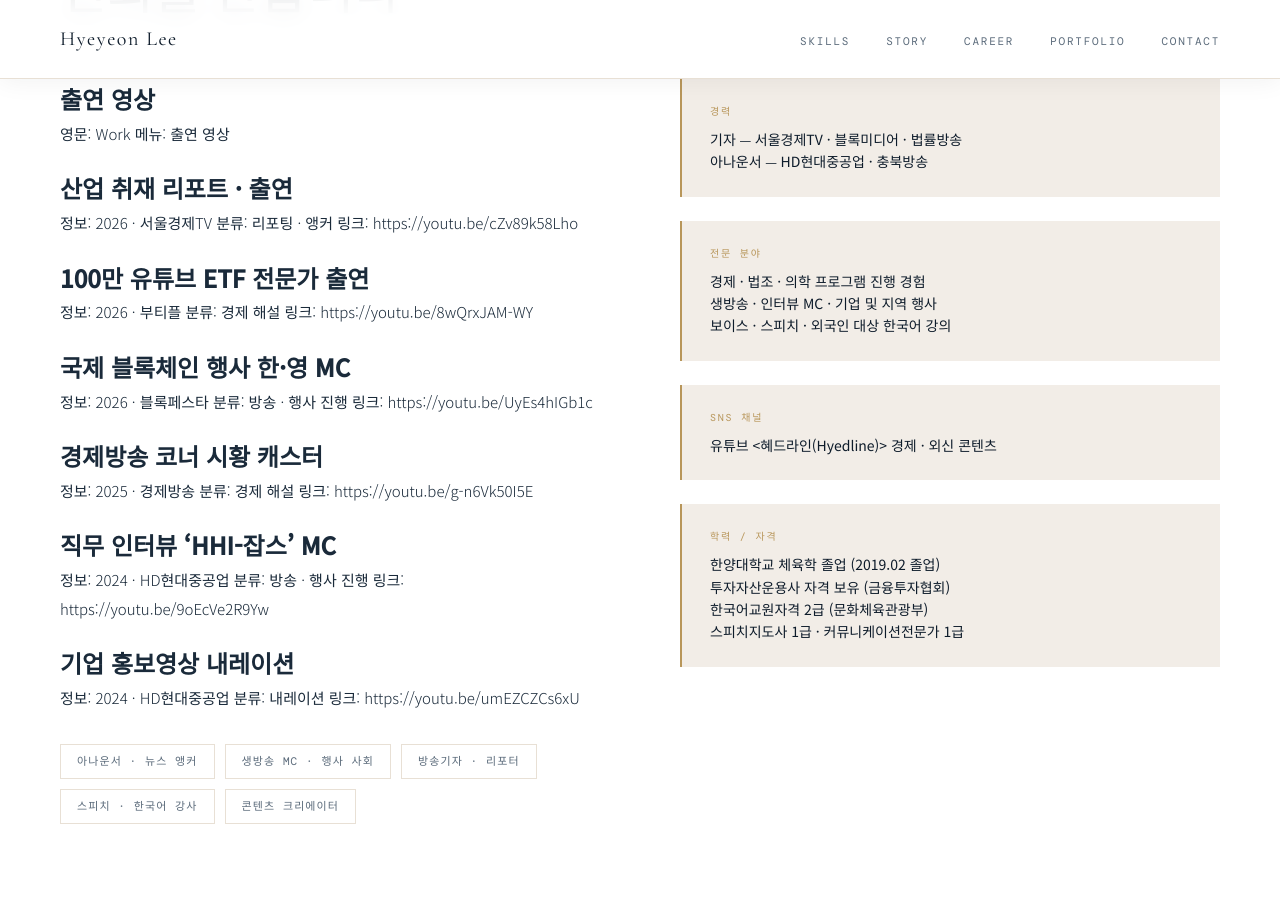
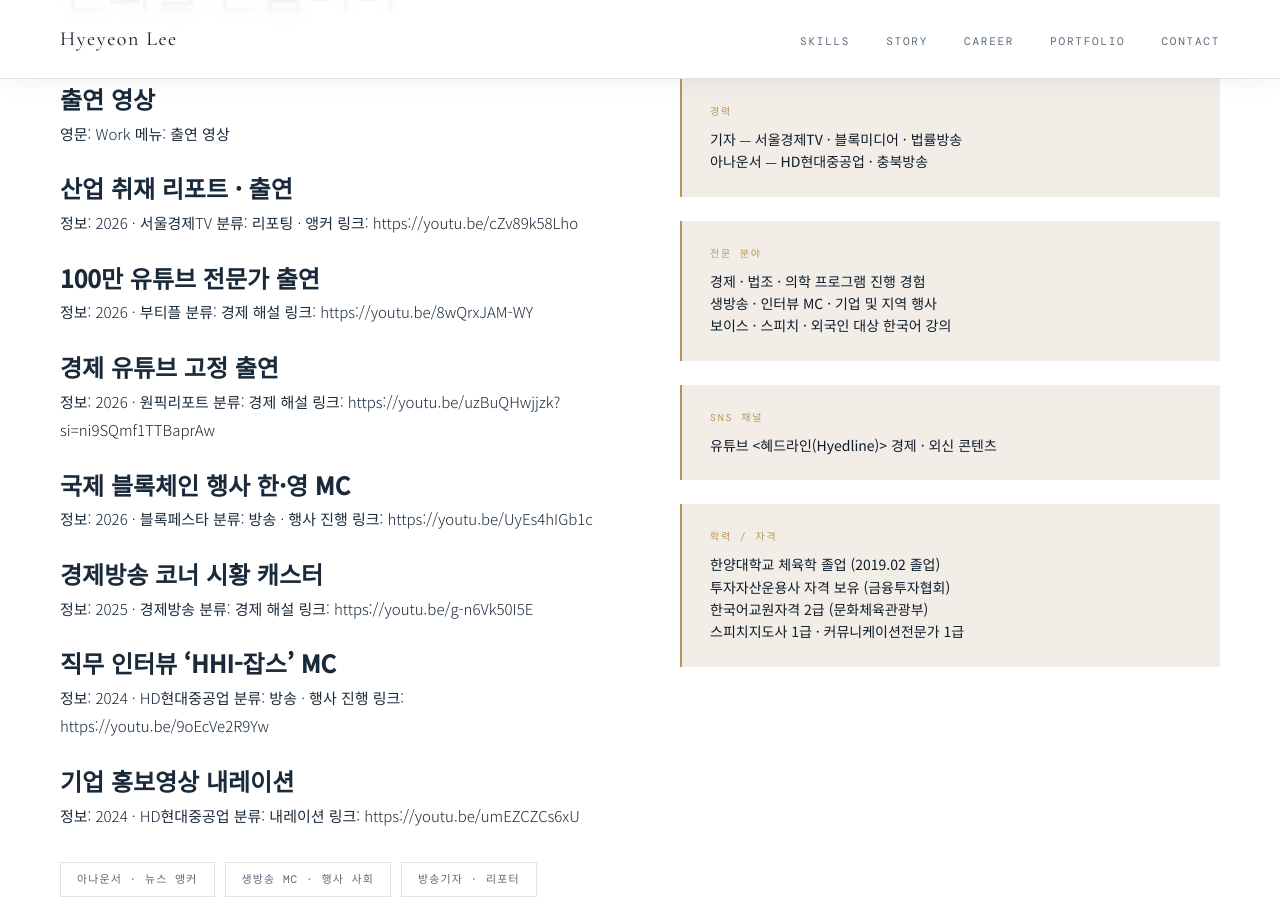
Before and after one commit to annhylee/annhylee.github.io, a Jekyll site: the page built from content/videos.md, in a window 1280 px wide and 900 px high, scrolled down 1895 px. Built offline with Jekyll 4.4.1, drawn with Linux system fonts in a browser that asks for light colours; some web fonts are replaced; our own code applies the rules of GitHub Pages for plain Markdown files.

Commit message:
Update videos.md

```diff
--- a/content/videos.md
+++ b/content/videos.md
@@ -17,10 +17,15 @@
 분류: 리포팅 · 앵커
 링크: https://youtu.be/cZv89k58Lho
 
-## 100만 유튜브 ETF 전문가 출연
+## 100만 유튜브 전문가 출연
 정보: 2026 · 부티플
 분류: 경제 해설
 링크: https://youtu.be/8wQrxJAM-WY
+
+## 경제 유튜브 고정 출연
+정보: 2026 · 원픽리포트
+분류: 경제 해설
+링크: https://youtu.be/uzBuQHwjjzk?si=ni9SQmf1TTBaprAw
 
 ## 국제 블록체인 행사 한·영 MC
 정보: 2026 · 블록페스타
```
